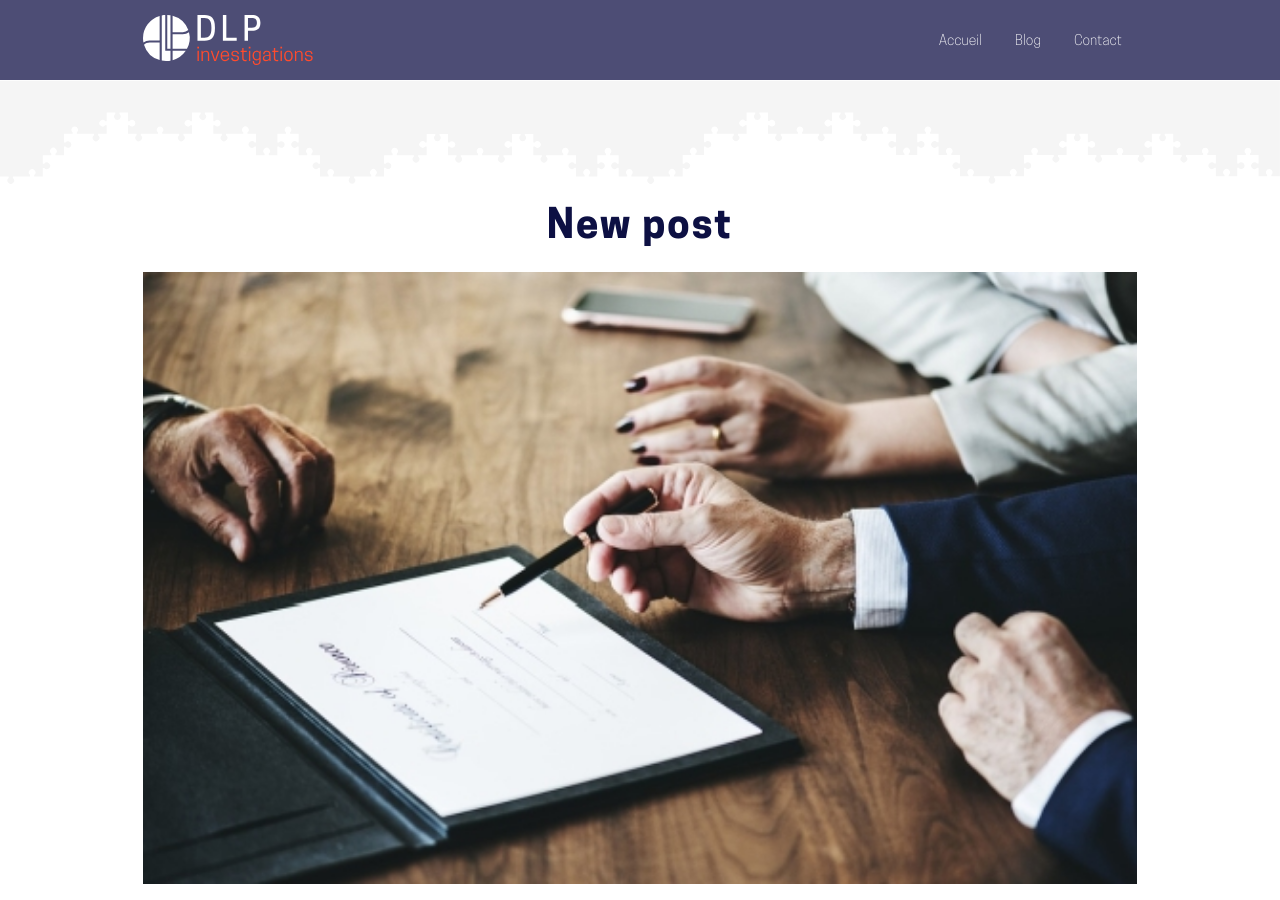
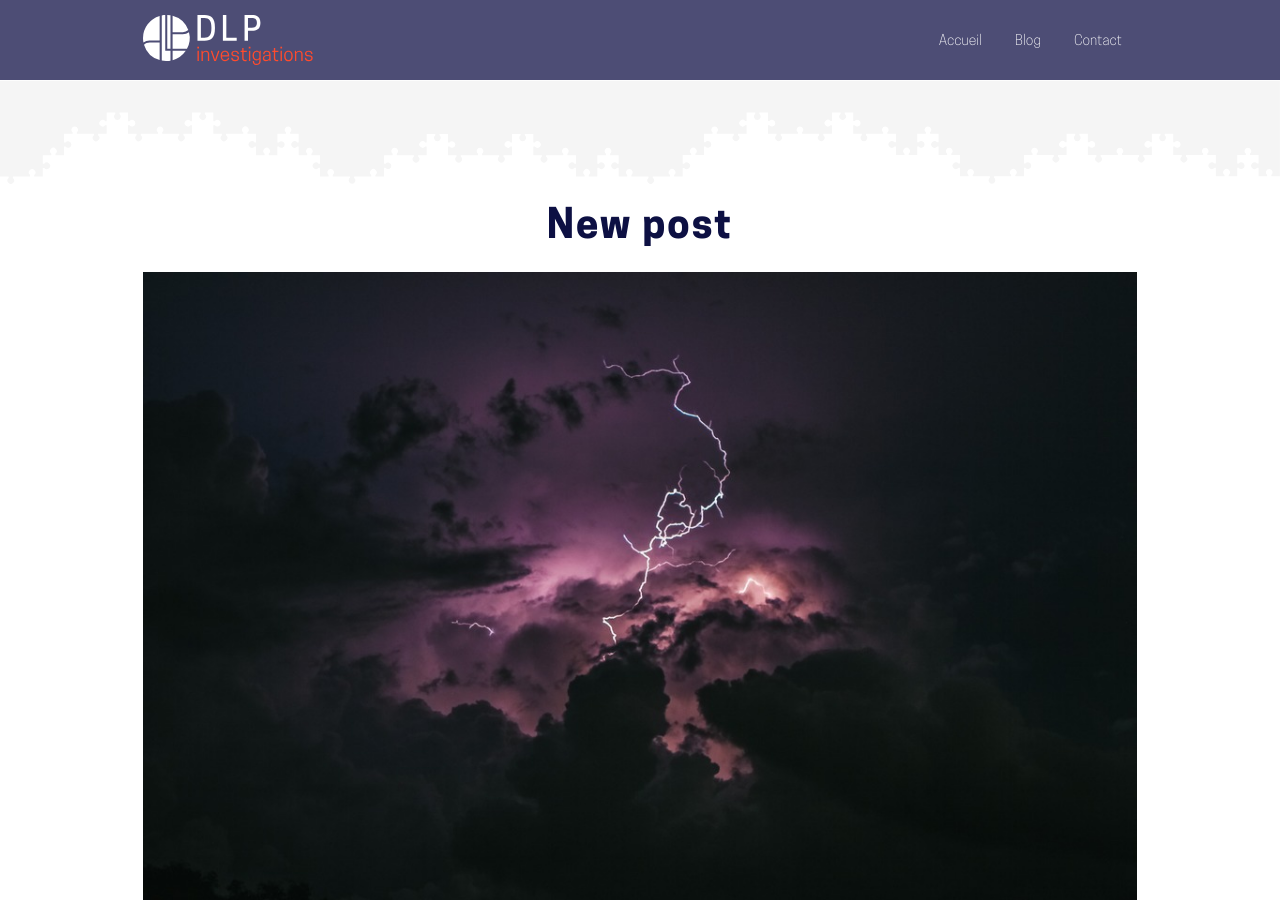
Before and after one commit to lobo-studio/dpl_investigation, a Jekyll site: the page built from _posts/2018-06-22-new-post.md, in a window 1280 px wide and 900 px high. Built offline with Jekyll 4.4.1, drawn with Linux system fonts in a browser that asks for light colours.

Commit message:
Updated '_posts/2018-06-22-new-post.md' via CloudCannon

```diff
--- a/_posts/2018-06-22-new-post.md
+++ b/_posts/2018-06-22-new-post.md
@@ -1,9 +1,9 @@
 ---
 layout: page
 title: New post
-image_preview_image_path: /assets/img/blog-1.jpg
+image_preview_image_path: /uploads/breno-machado-in9-n0jwgz0.jpg
 text_preview: Some text
-permalink: /blog/:title/
+permalink: '/blog/:title/'
 ---
 
 ### Exmple of title
```
